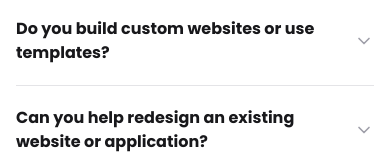
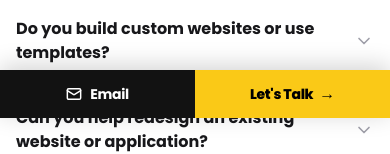
Before and after one commit to thegauravbishtt/Adapt-india-network, a Next.js app: page /faqs in a window 390 px wide. Shown: the part 726-880 px from the top of the page. Built offline with nearby package versions, Linux system fonts and the light colour scheme.

Commit message:
feat: add mobile bottom bar with Email and Let's Talk buttons

```diff
--- a/src/app/layout.tsx
+++ b/src/app/layout.tsx
@@ -2,6 +2,7 @@ import type { Metadata } from "next";
 import { Poppins, Space_Grotesk, Space_Mono } from "next/font/google";
 import "./globals.css";
 import { LanguageProvider } from "../context/LanguageContext";
+import MobileBottomBar from "../components/MobileBottomBar";
 
 const poppins = Poppins({
   variable: "--font-poppins",
@@ -52,6 +53,7 @@ export default function RootLayout({
       <body className="min-h-screen bg-transparent text-black font-sans flex flex-col">
         <LanguageProvider>
           {children}
+          <MobileBottomBar />
         </LanguageProvider>
       </body>
     </html>
--- a/src/components/Footer.tsx
+++ b/src/components/Footer.tsx
@@ -28,14 +28,14 @@ export default function Footer() {
   };
 
   return (
-    <footer className="w-full bg-white text-zinc-800 pt-16 sm:pt-20 pb-8 sm:pb-10 px-4 sm:px-8 lg:px-14 xl:px-20 relative border-t border-zinc-200/80 select-none">
+    <footer className="w-full bg-white text-zinc-800 pt-16 sm:pt-20 pb-16 sm:pb-10 px-4 sm:px-8 lg:px-14 xl:px-20 relative border-t border-zinc-200/80 select-none">
 
       {/* Floating Back to Top Button */}
       {showScrollTop && (
         <button
           type="button"
           onClick={scrollToTop}
-          className="fixed bottom-6 left-6 z-50 w-11 h-11 rounded-full bg-black text-[#fbea3d] border-2 border-black/80 flex items-center justify-center shadow-[0_4px_20px_rgba(251,234,61,0.35)] hover:bg-[#fbea3d] hover:text-black hover:border-black hover:scale-110 active:scale-95 transition-all duration-300 cursor-pointer group"
+          className="fixed bottom-16 md:bottom-6 left-6 z-40 w-11 h-11 rounded-full bg-black text-[#fbea3d] border-2 border-black/80 flex items-center justify-center shadow-[0_4px_20px_rgba(251,234,61,0.35)] hover:bg-[#fbea3d] hover:text-black hover:border-black hover:scale-110 active:scale-95 transition-all duration-300 cursor-pointer group"
           aria-label="Scroll to top"
         >
           <svg
--- /dev/null
+++ b/src/components/MobileBottomBar.tsx
@@ -0,0 +1,53 @@
+"use client";
+
+import React from "react";
+import Link from "next/link";
+import { usePathname } from "next/navigation";
+
+export default function MobileBottomBar() {
+  const pathname = usePathname();
+
+  // Do not render on admin pages
+  if (pathname?.startsWith("/admin")) {
+    return null;
+  }
+
+  return (
+    <aside aria-label="Quick mobile contact actions" className="fixed bottom-0 left-0 right-0 z-50 md:hidden shadow-[0_-4px_25px_rgba(0,0,0,0.18)]">
+      <div className="grid grid-cols-2 w-full select-none">
+        {/* Email Button */}
+        <a
+          href="mailto:owlioworks@gmail.com"
+          className="flex items-center justify-center gap-2 bg-[#121212] hover:bg-black text-white font-bold text-[14px] sm:text-[15px] tracking-tight h-12 active:bg-zinc-900 transition-colors"
+          aria-label="Send email to Owlio Works"
+        >
+          <svg
+            className="w-4 h-4 text-white shrink-0"
+            fill="none"
+            stroke="currentColor"
+            strokeWidth="2.2"
+            strokeLinecap="round"
+            strokeLinejoin="round"
+            viewBox="0 0 24 24"
+          >
+            <rect width="20" height="16" x="2" y="4" rx="2" />
+            <path d="m22 7-8.97 5.7a1.94 1.94 0 0 1-2.06 0L2 7" />
+          </svg>
+          <span>Email</span>
+        </a>
+
+        {/* Let's Talk Button */}
+        <Link
+          href="/contact"
+          className="flex items-center justify-center gap-1.5 bg-[#fac917] hover:bg-[#eab308] text-black font-extrabold text-[14px] sm:text-[15px] tracking-tight h-12 active:brightness-95 transition-all"
+          aria-label="Go to contact page to talk with us"
+        >
+          <span>Let&apos;s Talk</span>
+          <span className="text-base leading-none font-bold">→</span>
+        </Link>
+      </div>
+      {/* iOS Safe Area Bottom Spacer */}
+      <div className="bg-[#121212] h-[env(safe-area-inset-bottom,0px)]" />
+    </aside>
+  );
+}
```
